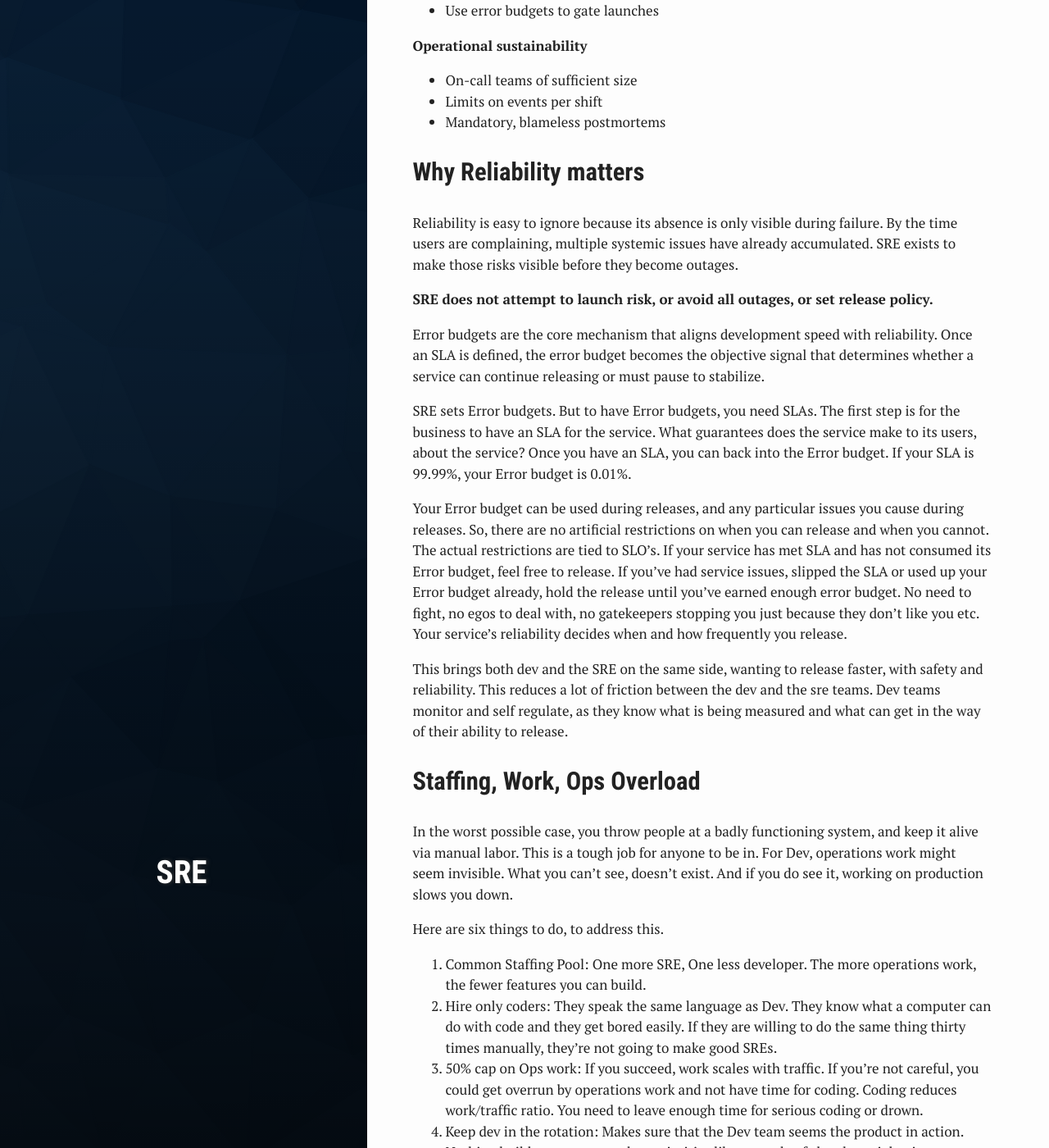
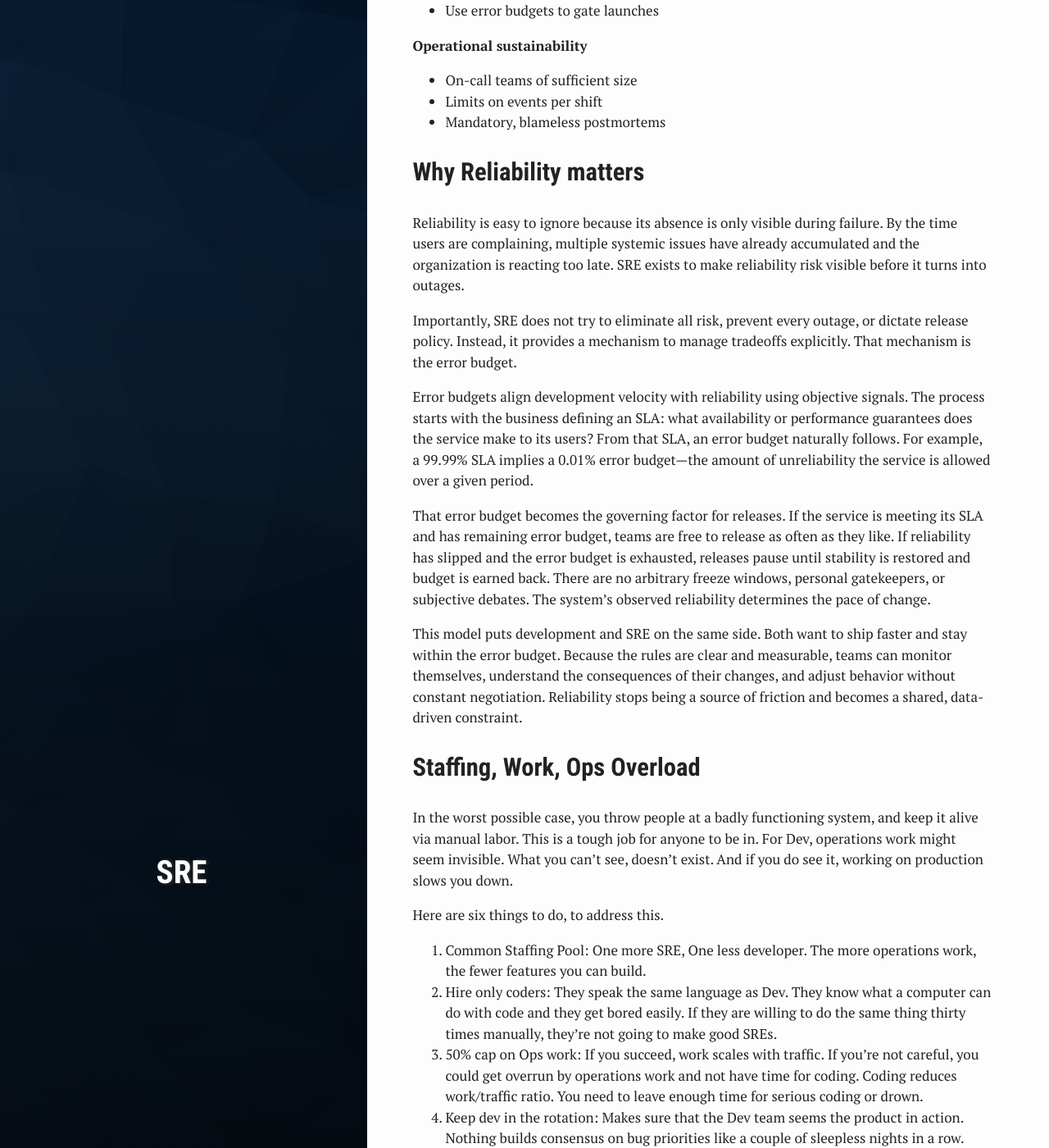
Before and after one commit to qapage/qapage.github.io, a Jekyll site: the page built from _posts/2026-02-01-Fundamentals-of-SRE.md, in a window 1280 px wide and 1400 px high, scrolled down 787 px. Shown: the whole window at 82% size. Built offline with Jekyll 4.4.1, drawn with Linux system fonts in a browser that asks for light colours.

Commit message:
changed the why reliability matters section

```diff
--- a/_posts/2026-02-01-Fundamentals-of-SRE.md
+++ b/_posts/2026-02-01-Fundamentals-of-SRE.md
@@ -32,17 +32,15 @@ In his opinion, here's the full list of things that make SRE, SRE:
 - Mandatory, blameless postmortems
 
 ## Why Reliability matters
-Reliability is easy to ignore because its absence is only visible during failure. By the time users are complaining, multiple systemic issues have already accumulated. SRE exists to make those risks visible before they become outages.
+Reliability is easy to ignore because its absence is only visible during failure. By the time users are complaining, multiple systemic issues have already accumulated and the organization is reacting too late. SRE exists to make reliability risk visible before it turns into outages.
 
-**SRE does not attempt to launch risk, or avoid all outages, or set release policy.**
+Importantly, SRE does not try to eliminate all risk, prevent every outage, or dictate release policy. Instead, it provides a mechanism to manage tradeoffs explicitly. That mechanism is the error budget.
 
-Error budgets are the core mechanism that aligns development speed with reliability. Once an SLA is defined, the error budget becomes the objective signal that determines whether a service can continue releasing or must pause to stabilize.
+Error budgets align development velocity with reliability using objective signals. The process starts with the business defining an SLA: what availability or performance guarantees does the service make to its users? From that SLA, an error budget naturally follows. For example, a 99.99% SLA implies a 0.01% error budget—the amount of unreliability the service is allowed over a given period.
 
-SRE sets Error budgets. But to have Error budgets, you need SLAs. The first step is for the business to have an SLA for the service. What guarantees does the service make to its users, about the service? Once you have an SLA, you can back into the Error budget. If your SLA is 99.99%, your Error budget is 0.01%.
+That error budget becomes the governing factor for releases. If the service is meeting its SLA and has remaining error budget, teams are free to release as often as they like. If reliability has slipped and the error budget is exhausted, releases pause until stability is restored and budget is earned back. There are no arbitrary freeze windows, personal gatekeepers, or subjective debates. The system’s observed reliability determines the pace of change.
 
-Your Error budget can be used during releases, and any particular issues you cause during releases. So, there are no artificial restrictions on when you can release and when you cannot. The actual restrictions are tied to SLO's. If your service has met SLA and has not consumed its Error budget, feel free to release. If you've had service issues, slipped the SLA or used up your Error budget already, hold the release until you've earned enough error budget. No need to fight, no egos to deal with, no gatekeepers stopping you just because they don't like you etc. Your service's reliability decides when and how frequently you release.
-
-This brings both dev and the SRE on the same side, wanting to release faster, with safety and reliability. This reduces a lot of friction between the dev and the sre teams. Dev teams monitor and self regulate, as they know what is being measured and what can get in the way of their ability to release.
+This model puts development and SRE on the same side. Both want to ship faster and stay within the error budget. Because the rules are clear and measurable, teams can monitor themselves, understand the consequences of their changes, and adjust behavior without constant negotiation. Reliability stops being a source of friction and becomes a shared, data-driven constraint.
 
 ## Staffing, Work, Ops Overload
 In the worst possible case, you throw people at a badly functioning system, and keep it alive via manual labor. This is a tough job for anyone to be in.
```
